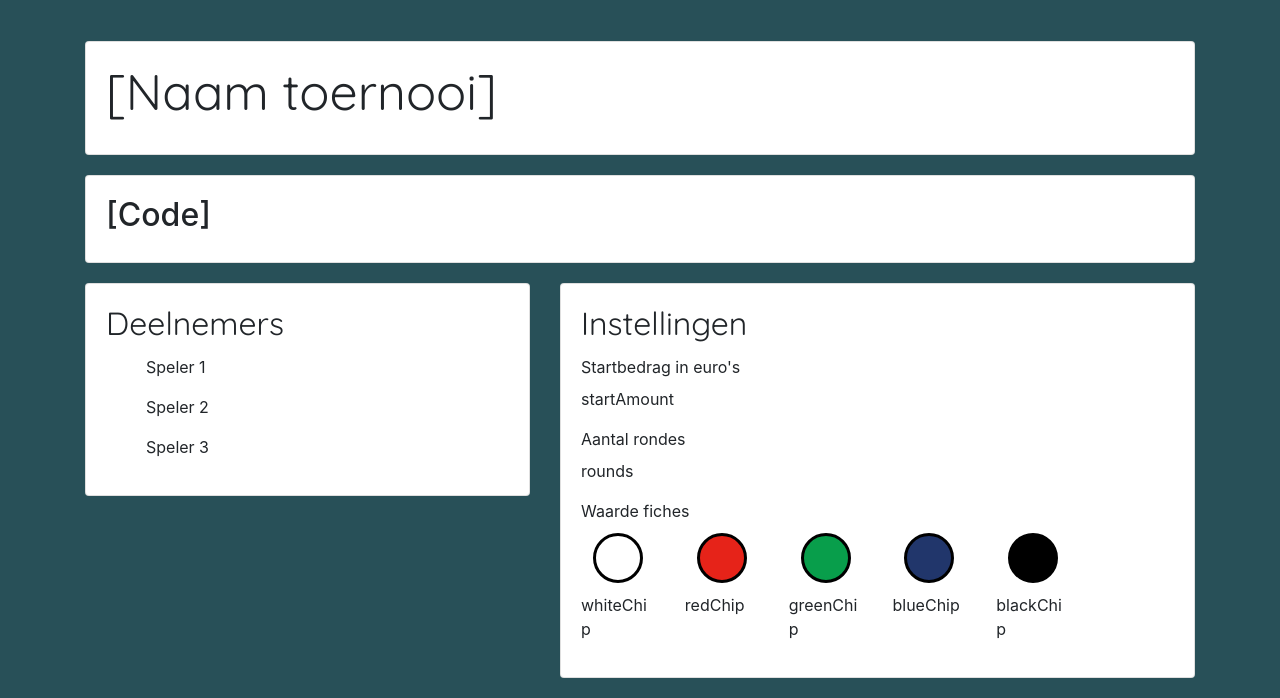
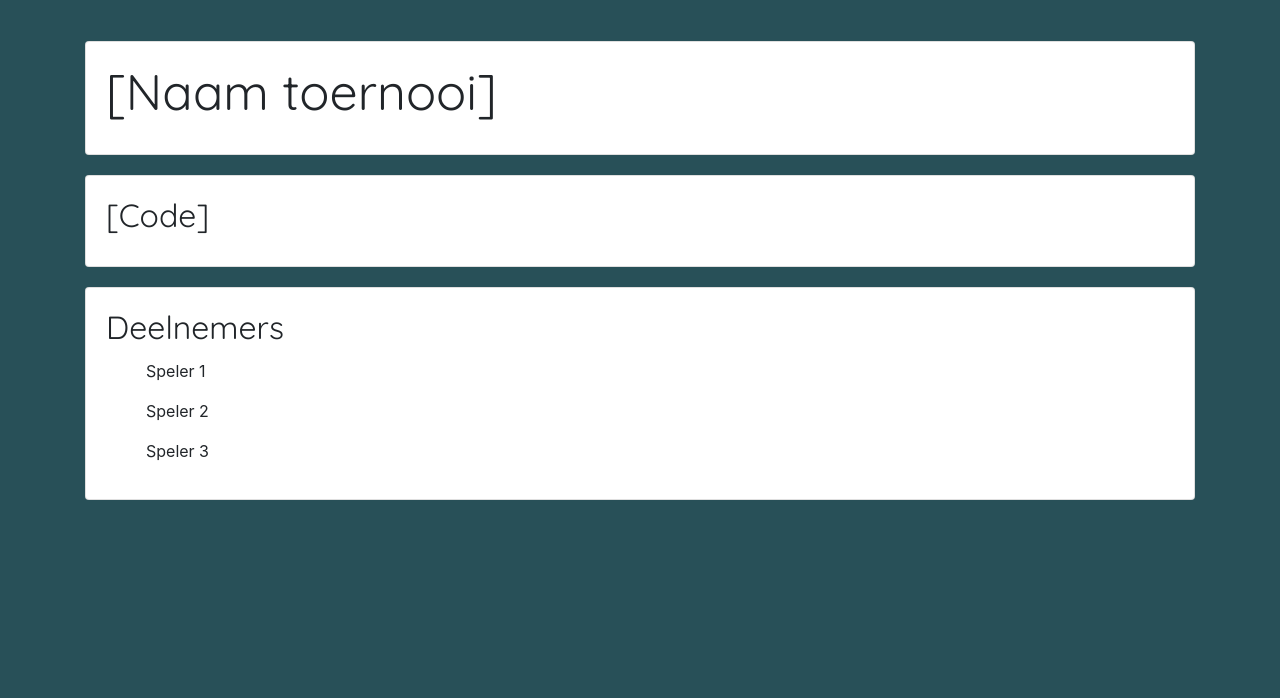
Before and after one commit to hannahnoor/Pokermanagement, a PHP site: page /tournament.html in a window 1280 px wide. Shown: the part 159-857 px from the top of the page. After the commit the page ends 659 px from the top, so only its background shows below. Run offline with PHP 8.4, Linux system fonts and the light colour scheme; some libraries are stand-ins or nearby versions.

Commit message:
Tournament & eindscherm CSS aangepast

```diff
--- a/tournament.html
+++ b/tournament.html
@@ -33,7 +33,7 @@
       <div class="col">
         <div class="card">
           <div class="card-body">
-            <h2>[Code]</h2>
+            <h2 class="card-title">[Code]</h2>
           </div>
         </div>
       </div>
@@ -41,7 +41,7 @@
 
     <!--Lijst van deelnemers-->
     <div class="row">
-      <div class="col-5">
+      <div class="col">
         <div class="card">
           <div class="card-body">
             <h2 class="card-title">Deelnemers</h2>
@@ -56,59 +56,6 @@
           </div>
         </div>
       </div>
-
-      <div class="col-7">
-        <div class="card">
-          <div class="card-body">
-            <h2 class="card-title">Instellingen</h2>
-
-            <form method="POST">
-              <div class="form-group">
-                  <label for="startAmount">Startbedrag in euro's</label>
-                  <p>startAmount</p>
-              </div>
-
-              <div class="form-group">
-                <label for="rounds">Aantal rondes</label>
-                <p>rounds</p>
-              </div>
-
-              <div class="row">
-                <div class="col-12">
-                  Waarde fiches
-                </div>
-              </div>
-
-              <div class="row">
-                <div class="col-2">
-                  <div class="chip"></div>
-                  <p>whiteChip</p>
-                </div>
-
-                <div class="col-2">
-                  <div class="chip" id="red"></div>
-                  <p>redChip</p>
-                </div>
-
-                <div class="col-2">
-                  <div class="chip" id="green"></div>
-                  <p>greenChip</p>
-                </div>
-
-                <div class="col-2">
-                  <div class="chip" id="blue"></div>
-                  <p>blueChip</p>
-                </div>
-
-                <div class="col-2">
-                  <div class="chip" id="black"></div>
-                  <p>blackChip</p>
-                </div>
-              </div>
-            </form>
-          </div>
-      </div>
-    </div>
     </div>
   </div>
 </body>
```
Also changed, not shown: eindscherm.html (+37 -2 lines), stylesheet.css (+26 -26 lines).
